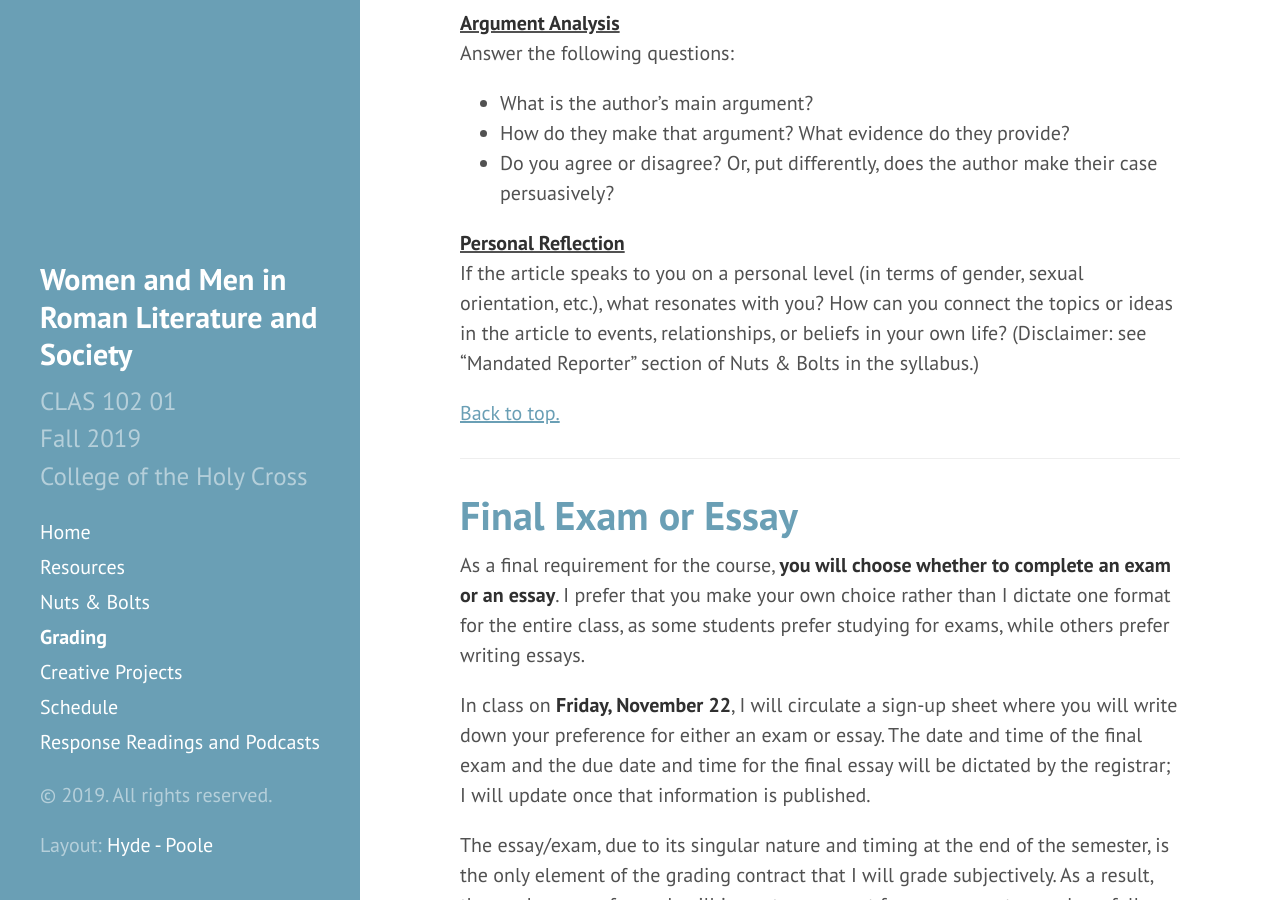
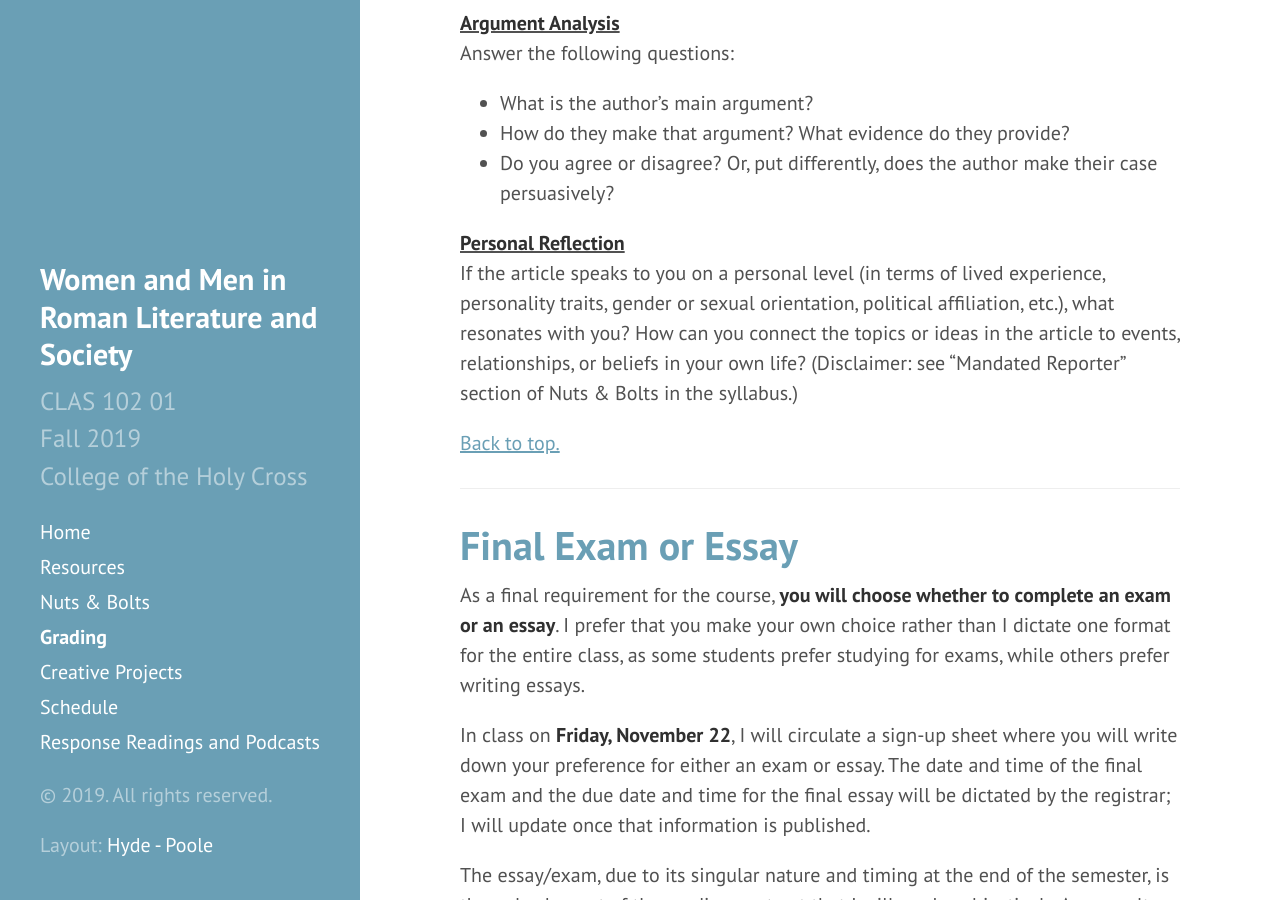
Before and after one commit to DLibatique/CLAS102-F19, a Jekyll site: the page built from 4-grading.md, in a window 1280 px wide and 900 px high, scrolled down 5377 px. Built offline with Jekyll 4.4.1, drawn with Linux system fonts in a browser that asks for light colours; comment, search, counter and statistics services are not loaded.

Commit message:
refigured personal reflection prompt

```diff
--- a/4-grading.md
+++ b/4-grading.md
@@ -145,7 +145,7 @@ Answer the following questions:
 - Do you agree or disagree? Or, put differently, does the author make their case persuasively?
 
 <span class="underline"><strong>Personal Reflection</strong></span>
-If the article speaks to you on a personal level (in terms of gender, sexual orientation, etc.), what resonates with you? How can you connect the topics or ideas in the article to events, relationships, or beliefs in your own life? (Disclaimer: see “Mandated Reporter” section of Nuts & Bolts in the syllabus.)
+If the article speaks to you on a personal level (in terms of lived experience, personality traits, gender or sexual orientation, political affiliation, etc.), what resonates with you? How can you connect the topics or ideas in the article to events, relationships, or beliefs in your own life? (Disclaimer: see “Mandated Reporter” section of Nuts & Bolts in the syllabus.)
 
 <a href="#top" class="underline">Back to top.</a>
 <hr>
```
